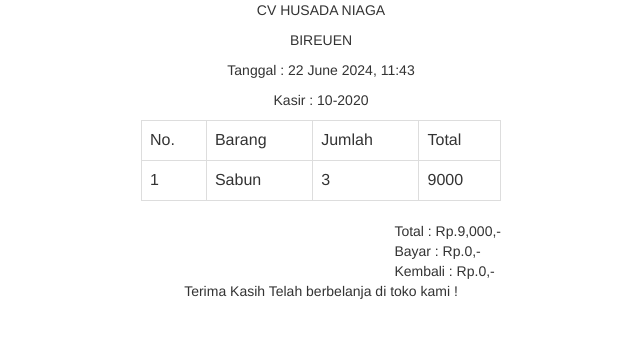
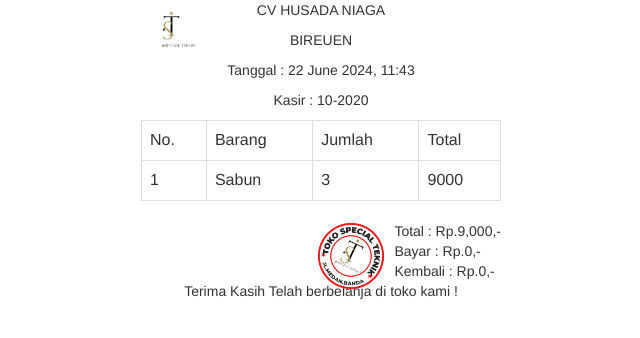
Before and after one commit to hanissiddiq/kasir-putri, a PHP site: page /print.php?nm_member=10-2020 in a window 1280 px wide. Shown: the top 338 px of the page, without its empty margins (319-959 px from the left). Run offline with PHP 8.4, Linux system fonts and the light colour scheme; data comes from the database, SQL or seed files in the repository; data that the repository does not hold is empty.

Commit message:
Tambah Stempel dan Logo Di Faktur

```diff
--- a/print.php
+++ b/print.php
@@ -16,6 +16,8 @@
 			<div class="row">
 				<div class="col-sm-4"></div>
 				<div class="col-sm-4">
+					<img src="assets/img/logo.png" alt="" style="position: absolute;
+					width: 60px; height:auto;">
 					<center>
 						<p><?php echo $toko['nama_toko'];?></p>
 						<p><?php echo $toko['alamat_toko'];?></p>
@@ -46,6 +48,9 @@
 						<br/>
 						Kembali : Rp.<?php echo number_format($_GET['kembali']);?>,-
 					</div>
+					<img src="assets/img/stamp_toko.png" alt=""
+						style="position: absolute; width: 70px; height:auto;
+						right: 130px; rotate:25deg">
 					<div class="clearfix"></div>
 					<center>
 						<p>Terima Kasih Telah berbelanja di toko kami !</p>
```
Also changed, not shown: assets/img/logo.jpeg (added), assets/img/logo.png (added), assets/img/stamp_toko.jpeg (added), assets/img/stamp_toko.png (added).
